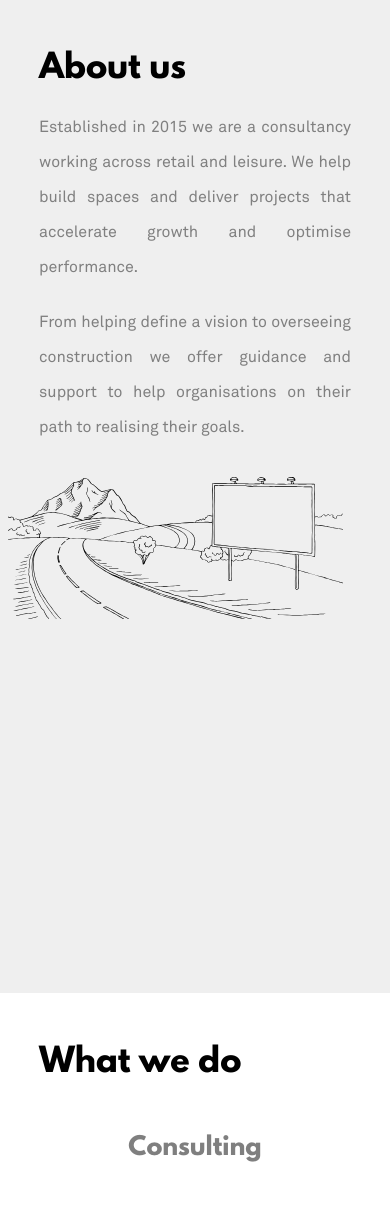
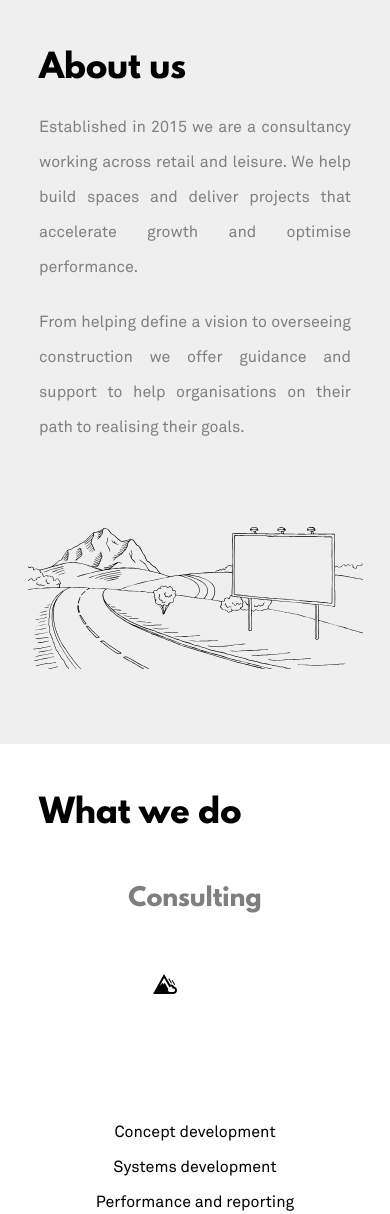
Before and after one commit to PavolVasko12/JMCwebsite, a PHP site: page / in a window 390 px wide. Shown: the part 1383-2597 px from the top of the page. Run offline with PHP 8.4, Linux system fonts and the light colour scheme.

Commit message:
media queries for new About us image

```diff
--- a/Css/phoneStyleSheet.css
+++ b/Css/phoneStyleSheet.css
@@ -79,6 +79,7 @@
     padding-right: 0%;
     max-width: 100%;
     min-height: 400px;
+    height: auto;
   }
 
 
@@ -95,7 +96,8 @@
   #rightAbout{
     width:90%;
     position: relative;
-    bottom: -25px;
+    bottom: -75px;
+    margin: auto;
   }
 
   #cubeImage{
```
